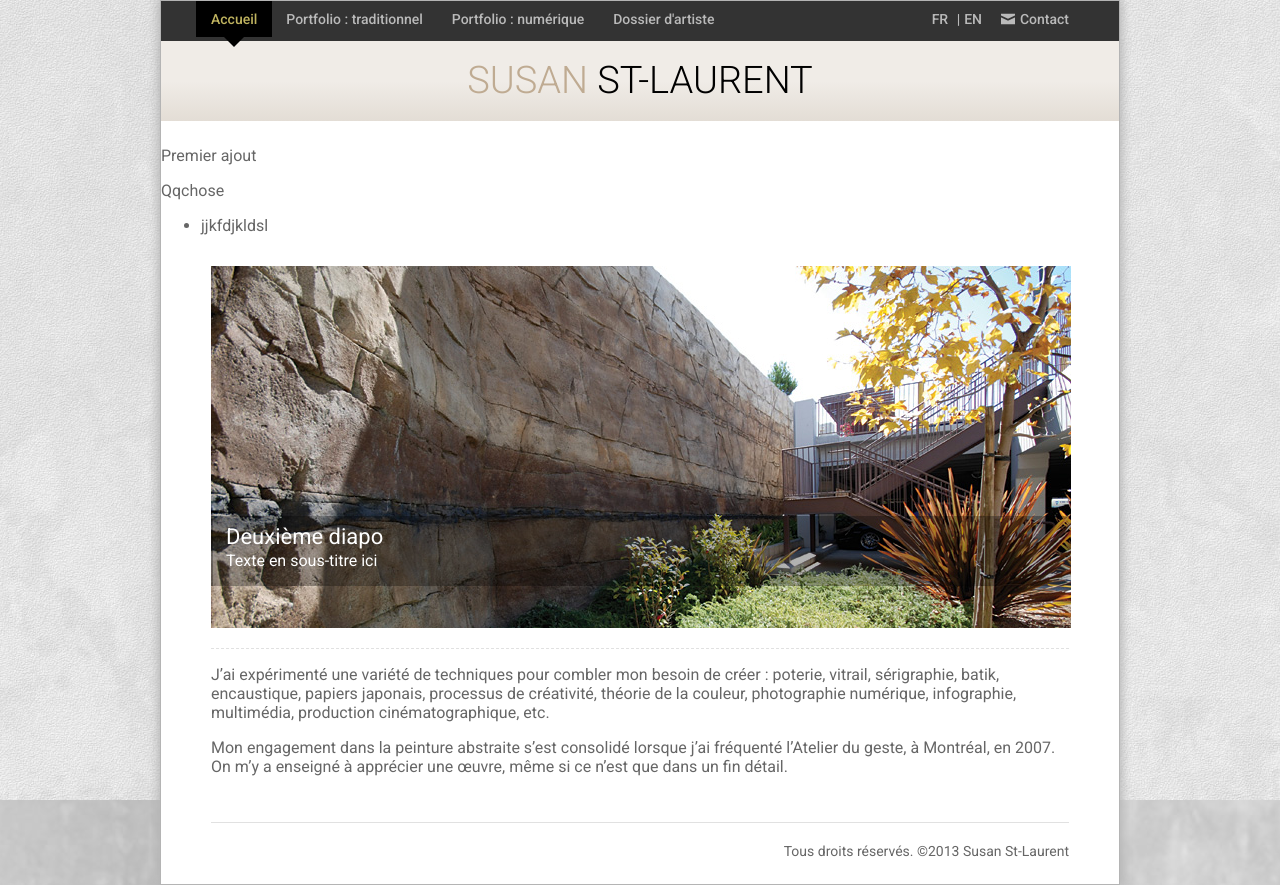
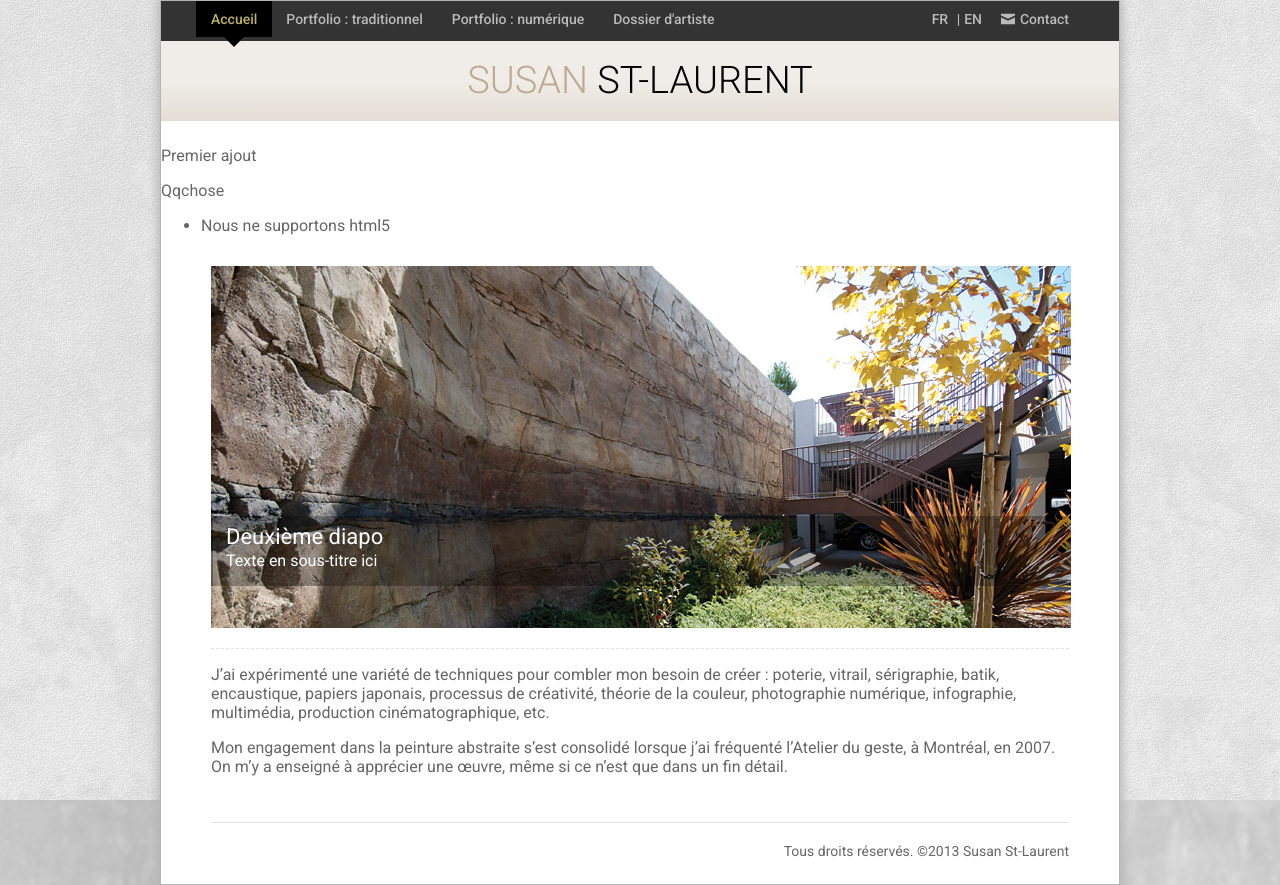
Before and after one commit to juliannagevchuk/portfolio_ssl, a PHP site: page /index.php in a window 1280 px wide. Run offline with PHP 8.4, Linux system fonts and the light colour scheme; some libraries are stand-ins or nearby versions.

Commit message:
Ajou du message du retrait de IE8

```diff
--- a/index.php
+++ b/index.php
@@ -6,7 +6,7 @@
 	Premier ajout
 	<p>Qqchose</p>
 	<ul>
-	<li>jjkfdjkldsl</li></ul>
+	<li>Nous ne supportons html5</li></ul>
 </div>
 <div class="main_home">
 	<?php
```
